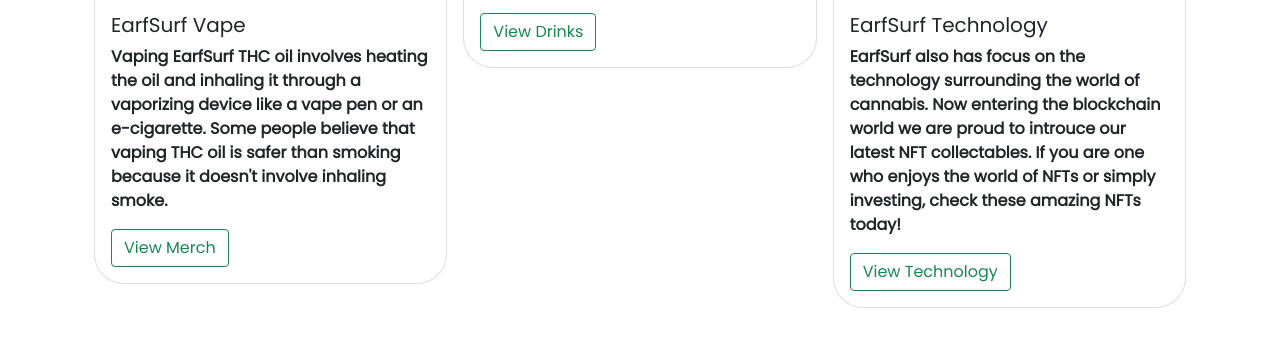
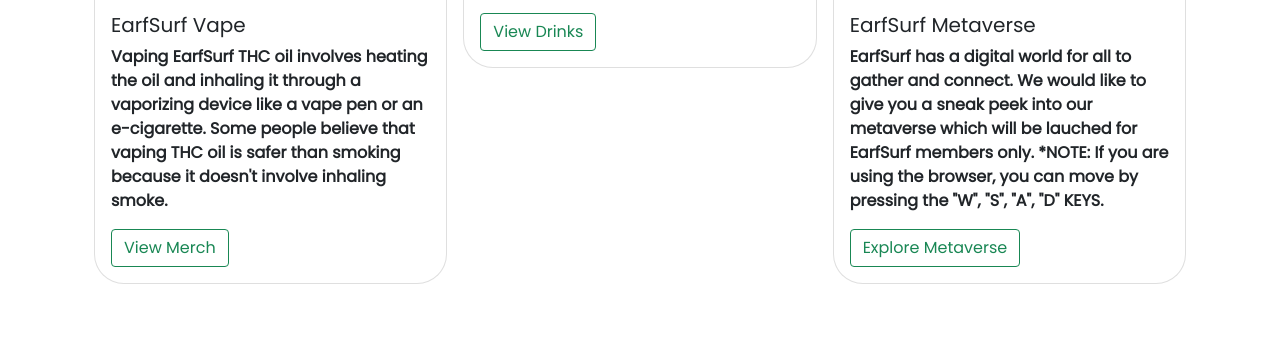
Before and after one commit to DesignisOrion/EarfSurf, a plain HTML site: page menu.html in a window 1280 px wide. Shown: the part 1001-1342 px from the top of the page. Drawn offline with nearby package versions, Linux system fonts and the light colour scheme.

Commit message:
Update menu.html

```diff
--- a/menu.html
+++ b/menu.html
@@ -105,9 +105,9 @@
           <div class="card">
             <img src="tech.jpg" alt="" class="card-img-top">
             <div class="card-body">
-              <h5 class="card-title" alt="tech">EarfSurf Technology</h5>
-              <p class="card-text">EarfSurf also has focus on the technology surrounding the world of cannabis. Now entering the blockchain world we are proud to introuce our latest NFT collectables. If you are one who enjoys the world of NFTs or simply investing, check these amazing NFTs today! </p>
-              <a href="" class="btn btn-outline-success">View Technology</a>
+              <h5 class="card-title" alt="tech">EarfSurf Metaverse</h5>
+              <p class="card-text">EarfSurf has a digital world for all to gather and connect. We would like to give you  a sneak peek into our metaverse which will be lauched for EarfSurf members only. *NOTE: If you are using the browser, you can move by pressing the "W", "S", "A", "D" KEYS. </p>
+              <a href="https://designisorion.github.io/earfmeta/" class="btn btn-outline-success">Explore Metaverse</a>
             </div>
 
           </div>
```
